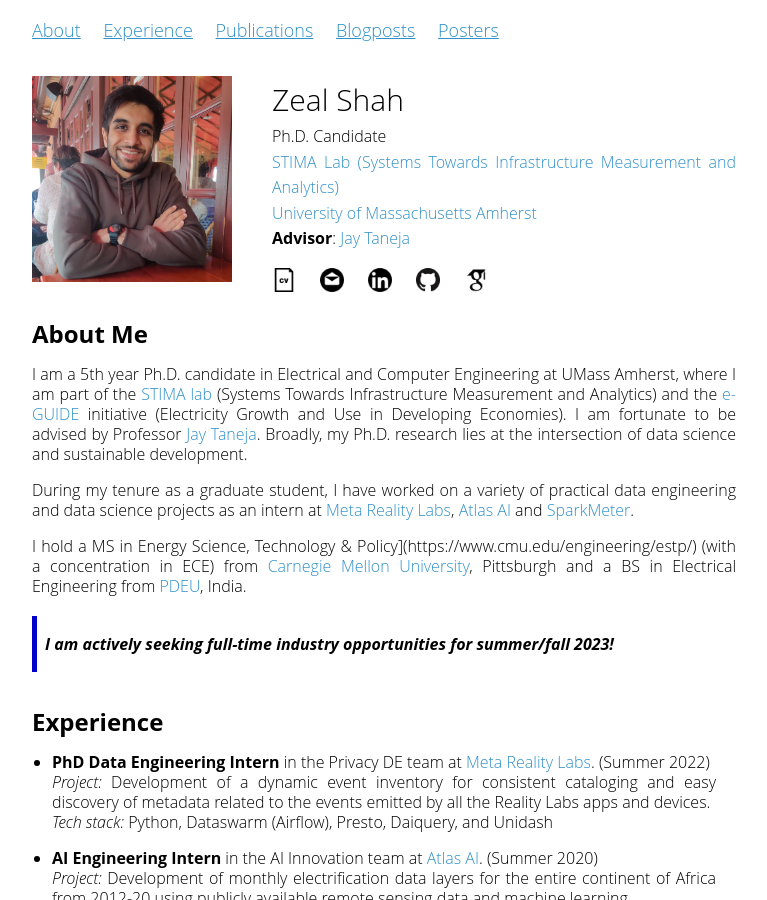
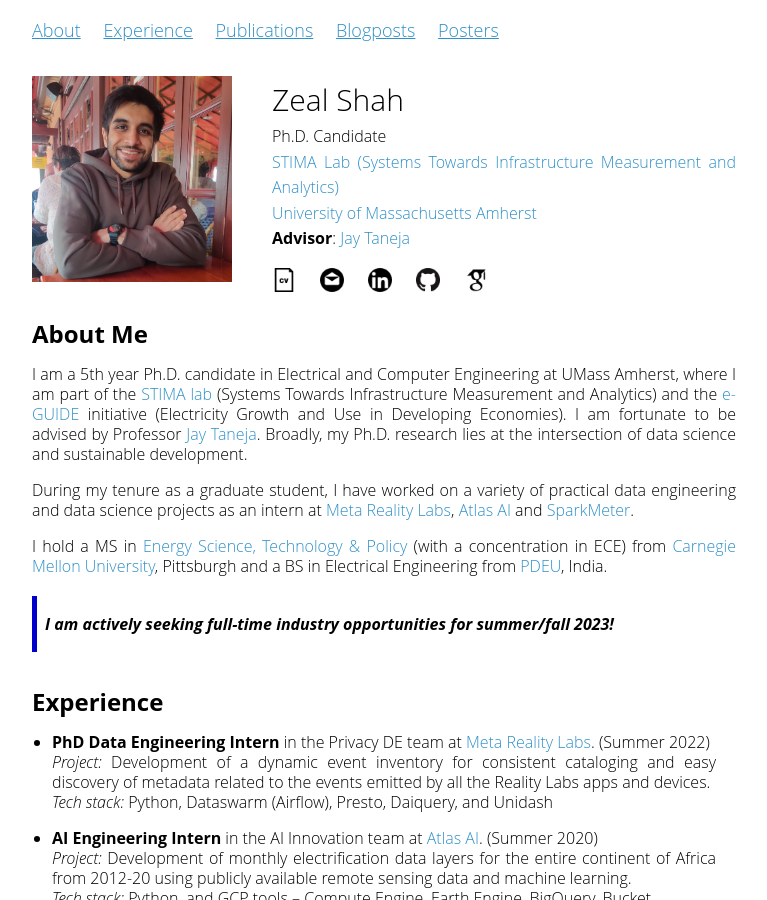
Before and after one commit to zealshah95/zealshah95.github.io, a Jekyll site: the page built from index.md, in a window 1280 px wide and 900 px high. Shown: the whole window, without its empty margins (256-1023 px from the left). Built offline with Jekyll 4.4.1, drawn with Linux system fonts in a browser that asks for light colours; our own code applies the rules of GitHub Pages for plain Markdown files.

Commit message:
minor correction

```diff
--- a/index.md
+++ b/index.md
@@ -8,7 +8,7 @@
 
 During my tenure as a graduate student, I have worked on a variety of practical data engineering and data science projects as an intern at [Meta Reality Labs](https://about.meta.com/realitylabs/), [Atlas AI](https://www.atlasai.co/) and [SparkMeter](https://www.sparkmeter.io/).
 
-I hold a MS in Energy Science, Technology & Policy](https://www.cmu.edu/engineering/estp/) (with a concentration in ECE) from [Carnegie Mellon University](https://www.cmu.edu/), Pittsburgh and a BS in Electrical Engineering from [PDEU](https://www.pdpu.ac.in/), India.
+I hold a MS in [Energy Science, Technology & Policy](https://www.cmu.edu/engineering/estp/) (with a concentration in ECE) from [Carnegie Mellon University](https://www.cmu.edu/), Pittsburgh and a BS in Electrical Engineering from [PDEU](https://www.pdpu.ac.in/), India.
 
 
 > **I am actively seeking full-time industry opportunities for summer/fall 2023!**
```
